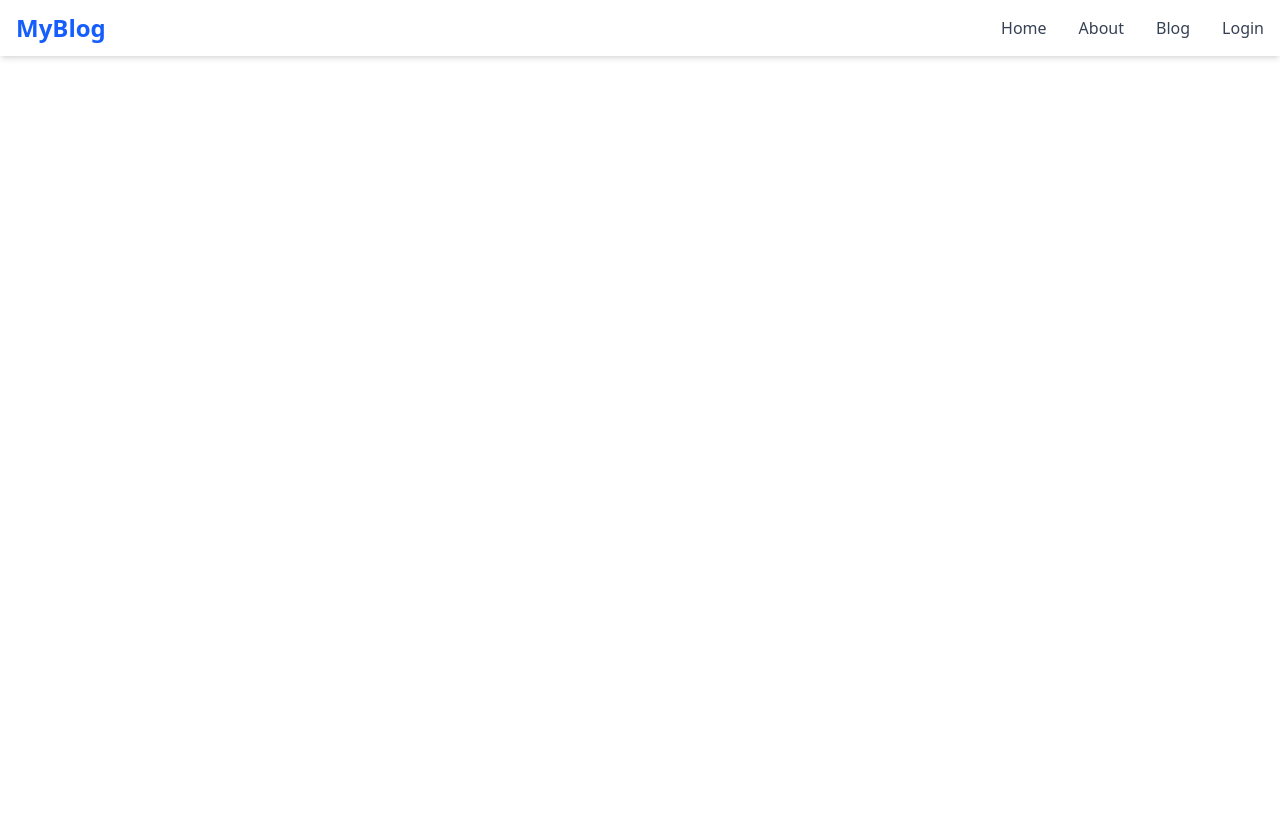
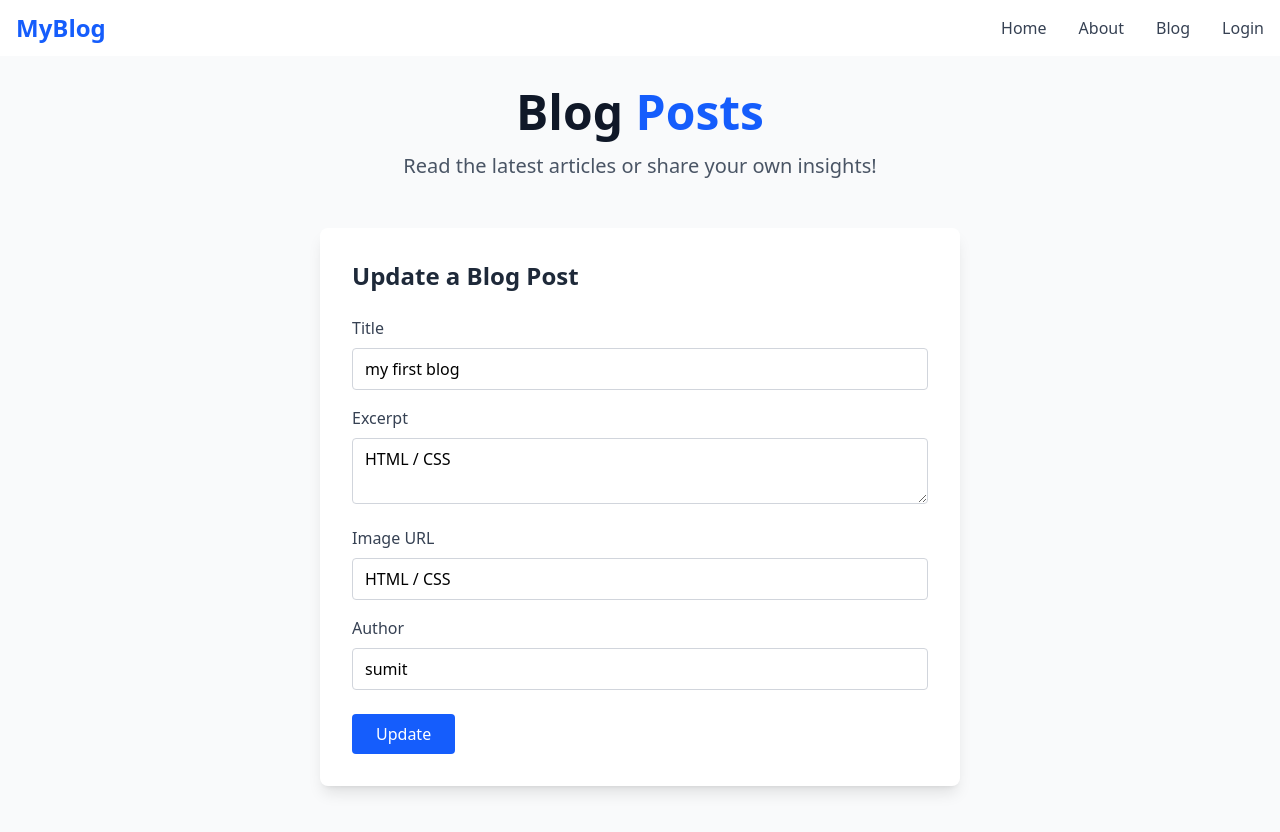
Before and after one commit to sumit1232/blogProject_speedup, a React (Vite) app in the folder frontend/: page /editblog/1 in a window 1280 px wide. Shown: the top 832 px of the page. Before the commit the page ends 800 px from the top, so only its background shows below. Built offline with nearby package versions, Linux system fonts and the light colour scheme; data requests are answered from the project's data file.

Commit message:
CURD operation

```diff
--- a/frontend/package.json
+++ b/frontend/package.json
@@ -15,6 +15,7 @@
     "react": "^19.1.0",
     "react-dom": "^19.1.0",
     "react-hook-form": "^7.56.4",
+    "react-icons": "^5.5.0",
     "react-router-dom": "^7.6.1",
     "tailwindcss": "^4.1.8"
   },
--- a/frontend/src/App.jsx
+++ b/frontend/src/App.jsx
@@ -7,6 +7,8 @@ import Blog from './pages/Blog';
 import Login from './components/Login/Login';
 import Registration from './components/Registration/Registration';
 import BlogDetail from './pages/Blogdetails';
+import EditBlog from './components/EditBlog/EditBlog';
+import Pagenotfound from './pages/Pagenotfound';
 const App = () => {
   return (
     <>
@@ -19,6 +21,10 @@ const App = () => {
           <Route path='/login' element={<Login />} />
           <Route path='/registration' element={<Registration />} />
           <Route path='/blogdetails' element={<BlogDetail />} />
+          <Route path='/editblog/:id' element={<EditBlog />} />
+          <Route path='*' element={<Pagenotfound />} />
+
+
           {/* <Route path='/blogdetails/:id' element={<BlogDetail />} /> */}
         </Routes>
       </Router>
--- /dev/null
+++ b/frontend/src/components/EditBlog/EditBlog.jsx
@@ -0,0 +1,136 @@
+import axios from 'axios';
+import React, { useEffect, useState } from 'react'
+import { useNavigate, useParams } from 'react-router-dom'
+
+const EditBlog = () => {
+
+    // 8
+    const nav=useNavigate();
+
+
+    // 4
+    // const [data, setData] = useState({ name: '', skill: '', email: '', mobile: '', address: '' })
+    const [data, setData] = useState({ title: '', excerpt: '', image: '', author: '', date: '' })
+
+
+    // 1
+    var res = useParams();
+    console.log(res.id)
+
+    // 3
+    const FetchData = async () => {
+        const result = await axios.get(`http://localhost:3000/blogdetails/${res.id}`)
+        console.log(result.data)
+        // setData(result.data)
+        // setData({ name: result.data.name, skill: result.data.skill, email: result.data.email, mobile: result.data.mobile, address: result.data.address })
+      setData({title:result.data.title,excerpt:result.data.excerpt,image:result.data.excerpt,author:result.data.author,date:result.data.date})
+      }
+
+    // 2
+    // Access  data of that specific id from json server API
+    useEffect(() => {
+        FetchData()
+    }, [])
+
+    // 6
+    const dataHandler = (e) => {
+        // alert()
+        setData({ ...data, [e.target.name]: e.target.value })
+    }
+    console.log(data)
+
+    // 7
+    const UpdateForm = async (e) => {
+        e.preventDefault()
+        console.log(data)
+        alert('Sucessfully Updated Form.')
+
+        await axios.put(`http://localhost:3000/blogdetails/${res.id}`, data)
+
+        nav('/blogdetails')
+
+
+
+    }
+
+    return (
+        <>
+  <div className="bg-gray-50 min-h-screen pt-8">
+        {/* Hero Section */}
+        <section className="max-w-4xl mx-auto text-center mb-12 px-4">
+          <h1 className="text-4xl md:text-5xl font-extrabold text-gray-900 mb-4 animate-fade-in-down">
+            Blog <span className="text-blue-600">Posts</span>
+          </h1>
+          <p className="text-lg md:text-xl text-gray-600 animate-fade-in-up">
+            Read the latest articles or share your own insights!
+          </p>
+        </section>
+
+        {/* Blog Submission Form */}
+        <section className="max-w-2xl mx-auto mb-12 px-4">
+          <form
+            action="" onSubmit={(e) => UpdateForm(e)}
+            className="bg-white rounded-lg shadow-lg p-8 animate-fade-in"
+          >
+            <h2 className="text-2xl font-bold mb-6 text-gray-800">Update a Blog Post</h2>
+            <div className="mb-4">
+              <label className="block text-gray-700 mb-2" htmlFor="title">
+                Title
+              </label>
+              <input
+                className="border border-gray-300 rounded w-full py-2 px-3 focus:outline-none focus:border-blue-500"
+                id="title"
+                name="title" value={data.title} onChange={(e) => dataHandler(e)}
+                placeholder="Blog post title"
+              />
+            </div>
+            <div className="mb-4">
+              <label className="block text-gray-700 mb-2" htmlFor="excerpt">
+                Excerpt
+              </label>
+              <textarea
+                className="border border-gray-300 rounded w-full py-2 px-3 focus:outline-none focus:border-blue-500"
+                id="excerpt"
+                name="excerpt" value={data.excerpt} onChange={(e) => dataHandler(e)}
+                placeholder="Short description"
+              />
+
+            </div>
+            <div className="mb-4">
+              <label className="block text-gray-700 mb-2" htmlFor="image">
+                Image URL
+              </label>
+              <input
+                className="border border-gray-300 rounded w-full py-2 px-3 focus:outline-none focus:border-blue-500"
+                id="image"
+                name="image" value={data.image} onChange={(e) => dataHandler(e)}
+                placeholder="https://source.unsplash.com/600x400/?blog"
+              />
+
+            </div>
+            <div className="mb-6">
+              <label className="block text-gray-700 mb-2" htmlFor="author">
+                Author
+              </label>
+              <input
+                className="border border-gray-300 rounded w-full py-2 px-3 focus:outline-none focus:border-blue-500"
+                id="author"
+                name="author" value={data.author} onChange={(e) => dataHandler(e)}
+                placeholder="Your name"
+              />
+
+            </div>
+            <button
+              type="submit"
+              className="bg-blue-600 hover:bg-blue-700 text-white font-medium py-2 px-6 rounded transition"
+            >
+              Update
+            </button>
+          </form>
+        </section>
+      </div>
+        </>
+    )
+}
+
+export default EditBlog
--- a/frontend/src/jsonServer/db.json
+++ b/frontend/src/jsonServer/db.json
@@ -65,36 +65,12 @@
   ],
   "blogdetails": [
     {
-      "title": "first blog",
-      "excerpt": "react",
-      "image": "https://images.unsplash.com/photo-1485988412941-77a35537dae4?w=600&auto=format&fit=crop&q=60&ixlib=rb-4.1.0&ixid=M3wxMjA3fDB8MHxzZWFyY2h8MjB8fGJsb2d8ZW58MHx8MHx8fDA%3D",
+      "title": "my first blog",
+      "excerpt": "HTML / CSS",
+      "image": "https://plus.unsplash.com/premium_photo-1720744786849-a7412d24ffbf?w=600&auto=format&fit=crop&q=60&ixlib=rb-4.1.0&ixid=M3wxMjA3fDB8MHxzZWFyY2h8MXx8YmxvZ3xlbnwwfHwwfHx8MA%3D%3D",
       "author": "sumit",
       "date": "",
       "id": 1
-    },
-    {
-      "title": "second blog",
-      "excerpt": "Javascript",
-      "image": "https://images.unsplash.com/photo-1743385779566-25a21fe21e39?w=600&auto=format&fit=crop&q=60&ixlib=rb-4.1.0&ixid=M3wxMjA3fDB8MHxmZWF0dXJlZC1waG90b3MtZmVlZHw0fHx8ZW58MHx8fHx8",
-      "author": "test",
-      "date": "",
-      "id": 2
-    },
-    {
-      "title": "third",
-      "excerpt": "vfdkbfd",
-      "image": "https://images.unsplash.com/photo-1743385779566-25a21fe21e39?w=600&auto=format&fit=crop&q=60&ixlib=rb-4.1.0&ixid=M3wxMjA3fDB8MHxmZWF0dXJlZC1waG90b3MtZmVlZHw0fHx8ZW58MHx8fHx8",
-      "author": "sumit",
-      "date": "",
-      "id": 3
-    },
-    {
-      "title": "fdjndfjk",
-      "excerpt": "gjks",
-      "image": "https://images.unsplash.com/photo-1743385779566-25a21fe21e39?w=600&auto=format&fit=crop&q=60&ixlib=rb-4.1.0&ixid=M3wxMjA3fDB8MHxmZWF0dXJlZC1waG90b3MtZmVlZHw0fHx8ZW58MHx8fHx8",
-      "author": "kjgndkjgnd",
-      "date": "",
-      "id": 4
     }
   ]
 }
--- a/frontend/src/pages/Blogdetails.jsx
+++ b/frontend/src/pages/Blogdetails.jsx
@@ -2,7 +2,9 @@ import React from 'react'
 import { useEffect, useState } from 'react'
 import axios from 'axios'
 import { data } from 'react-router-dom'
-
+import { CiEdit } from "react-icons/ci";
+import { NavLink } from 'react-router-dom';
+import { MdDelete } from "react-icons/md";
 const Blogdetails = () => {
   const [data, setData] = useState([])
 
@@ -21,6 +23,25 @@ const Blogdetails = () => {
   useEffect(() => {
     FetchData()
   }, [])
+
+    const DeleteEmp = async (id) => {
+
+        // alert("Deleted Emp"+id);
+
+        try {
+            // filter
+            const result = data.filter((val) => val.id !== id)
+            setData(result);
+
+            await axios.delete(`http://localhost:3000/blogdetails/${id}`)
+
+        } catch (err) {
+            console.log(err)
+            return;
+        }
+
+
+    }
   return (
     <>
      <section className="max-w-6xl mx-auto grid md:grid-cols-3 gap-8 px-4">
@@ -44,6 +65,8 @@ const Blogdetails = () => {
                 <span>{val.author}</span>
                 <span>{val.date}</span>
               </div>
+              <NavLink to={`/editblog/${val.id}`}><CiEdit/></NavLink>
+               <i className='fa fa-trash text-danger fw-bold' onClick={() => { if (window.confirm('Are You Sure ?')) { DeleteEmp(val.id) } }}><MdDelete/></i>
               <a
                 href="#"
                 className="text-blue-600 hover:underline font-medium"
--- /dev/null
+++ b/frontend/src/pages/Pagenotfound.jsx
@@ -0,0 +1,24 @@
+import React from "react";
+import { Link } from "react-router-dom";
+
+const BlogNotFound = () => (
+  <div className="min-h-screen flex items-center justify-center bg-gray-50">
+    <div className="bg-white rounded-lg shadow-xl p-10 text-center animate-fade-in">
+      <h1 className="text-6xl font-extrabold text-blue-600 mb-4 animate-fade-in-down">404</h1>
+      <p className="text-2xl font-semibold text-gray-800 mb-2 animate-fade-in-up">
+        Blog Page Not Found
+      </p>
+      <p className="text-gray-500 mb-6 animate-fade-in-up">
+        Oops! The blog post you’re looking for doesn’t exist or has been removed.
+      </p>
+      <Link
+        to="/blog"
+        className="inline-block bg-blue-600 text-white font-semibold px-6 py-2 rounded hover:bg-blue-700 transition animate-fade-in-up"
+      >
+        Back to Blog
+      </Link>
+    </div>
+  </div>
+);
+
+export default BlogNotFound;
```
Also changed, not shown: 1 other file (tests, documents, lock files or other folders).
